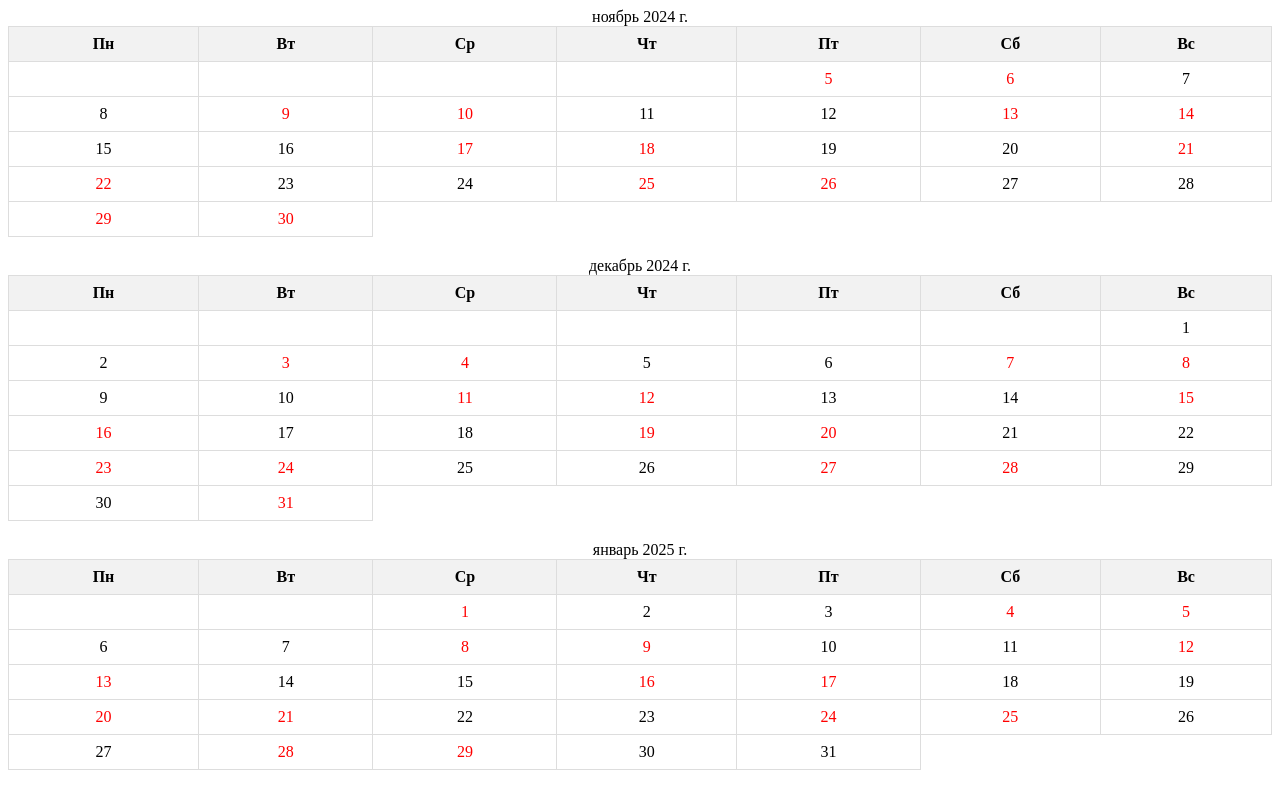
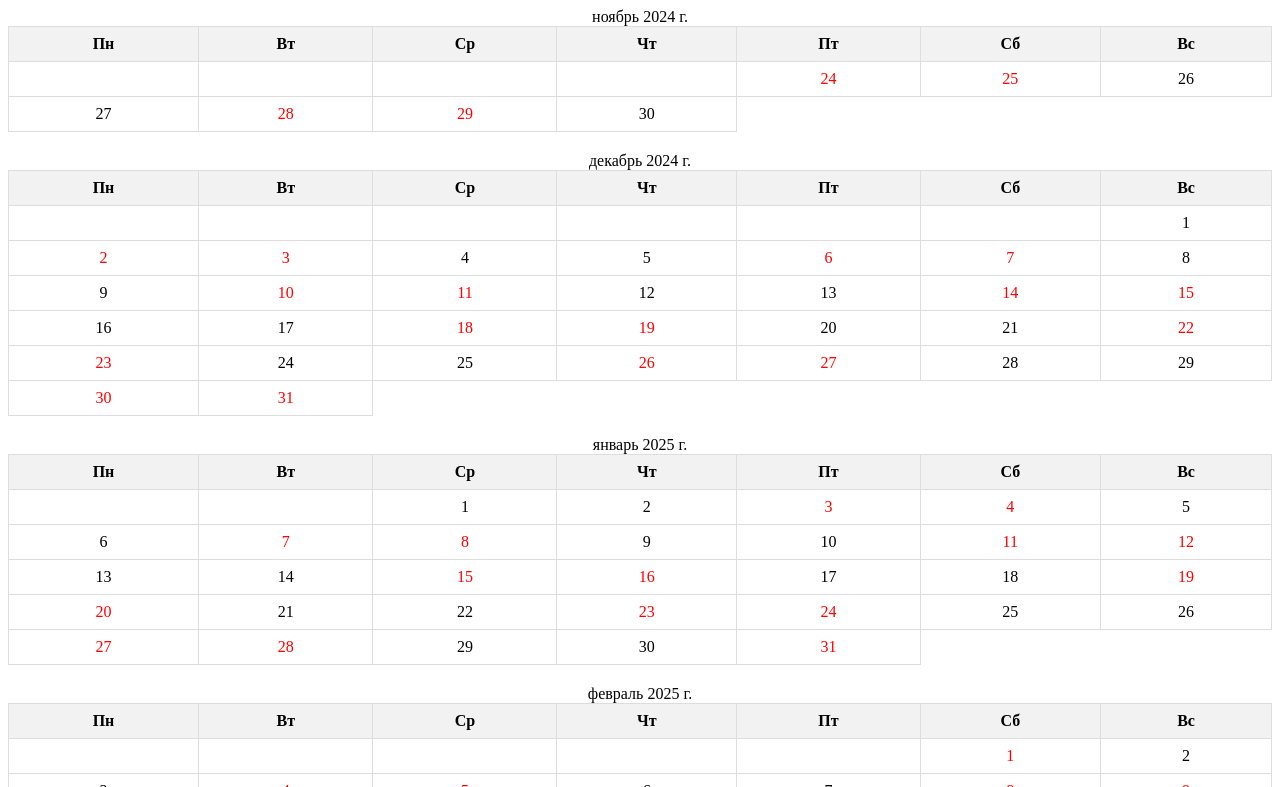
Before and after one commit to Ver1zion/Ilya, a plain HTML site: page index.html in a window 1280 px wide. Shown: the top 787 px of the page. Drawn offline with Linux system fonts and the light colour scheme.

Commit message:
Update index.html

```diff
--- a/index.html
+++ b/index.html
@@ -112,7 +112,7 @@ function renderScheduleTable(startDate, endDate) {
     scheduleDiv.appendChild(table);
 }
 
-renderScheduleTable("2024-11-05", "2026-12-31");
+renderScheduleTable("2024-11-24", "2026-12-31");
 </script>
 
 </body>
```
